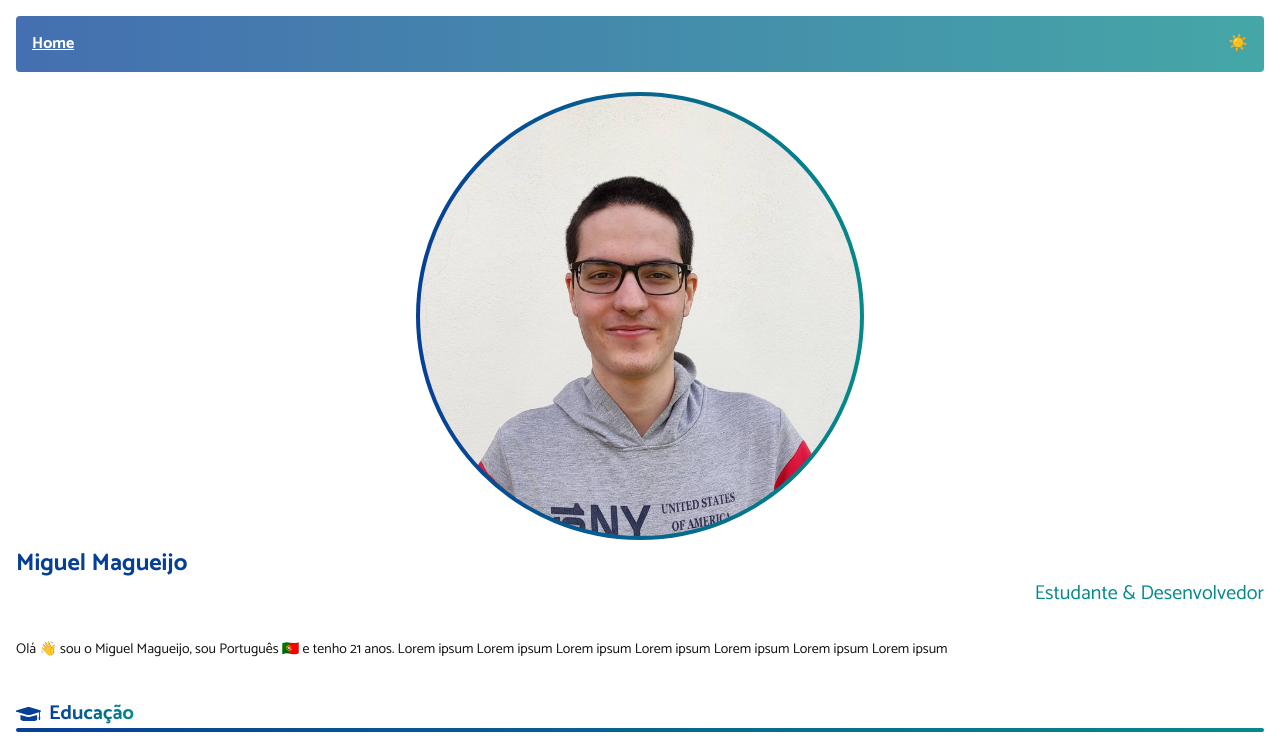
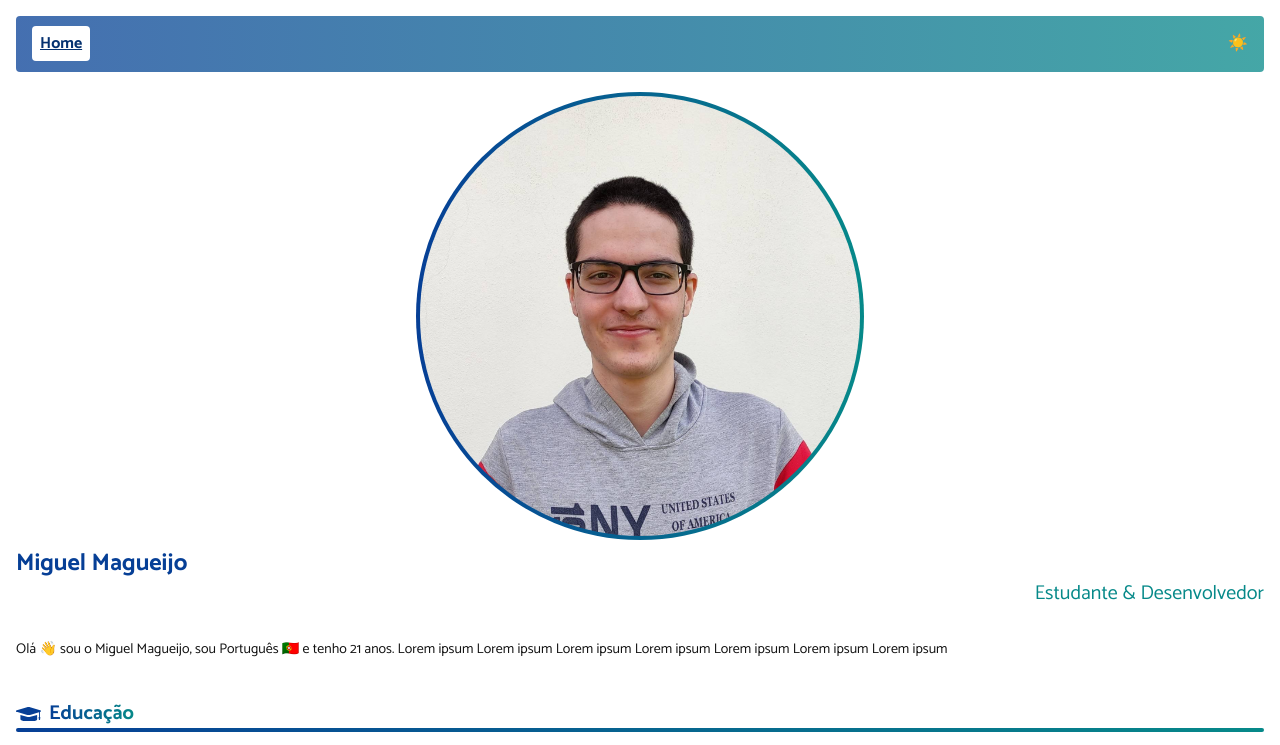
Before and after one commit to miguelmagueijo/website, an Astro site: page / in a window 1280 px wide. Shown: the top 745 px of the page. Built offline with nearby package versions, Linux system fonts and the light colour scheme; Astro itself is replaced by a stand-in of ours; grey boxes are pictures that could not be loaded.

Commit message:
Change navbar link button styles

```diff
--- a/src/components/Navbar.astro
+++ b/src/components/Navbar.astro
@@ -2,10 +2,12 @@
 
 ---
 <nav class="bg-gradient-a dark:bg-dark-gradient-a">
-    <ul>
+    <ul class="flex justify-between items-center">
         <li>
-            <a class="underline" href="/">Home</a>
-            <span id="themeBtn" class="float-right"></span>
+            <a class="underline navbar-btn" href="/">Home</a>
+        </li>
+        <li>
+            <span id="themeBtn"></span>
         </li>
     </ul>
 </nav>
@@ -33,10 +35,16 @@
 
 <style>
     nav {
-        @apply w-full rounded top-4 p-4 text-white font-bold z-50;
+        @apply w-full rounded top-4 p-4 font-bold z-50;
         position: sticky;
         overflow: hidden;
         backdrop-filter: blur(1px);
+    }
+
+    .navbar-btn {
+        @apply px-2 py-1 rounded font-bold bg-white;
+        mix-blend-mode:screen;
+        color: black;
     }
 
     #themeBtn {
```
